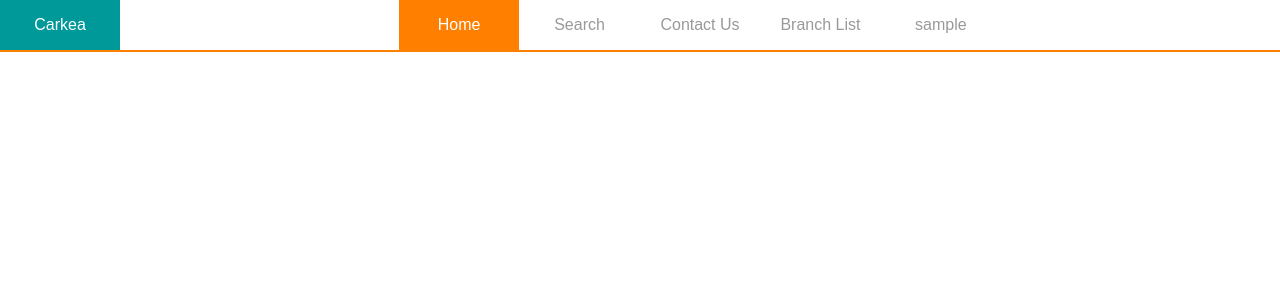
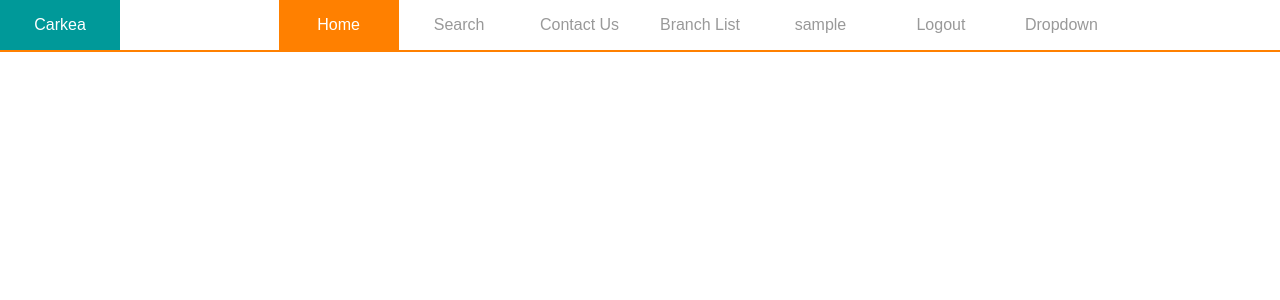
Before and after one commit to Josh2609/Carkea, a PHP site: page / in a window 1280 px wide. Shown: the top 300 px of the page. Run offline with PHP 8.4, Linux system fonts and the light colour scheme; the visitor is signed in with stand-in values (Sample User, id 1).

Commit message:
Added logout, pretty much finished login, started working on a dropdown for account stuff such as purchased cars etc.

```diff
--- a/Style.css
+++ b/Style.css
@@ -109,6 +109,56 @@ footer{
     text-align: center;
 }
 
+
+/* Dropdown Button */
+.dropbtn {
+    background-color: #fff;
+    color: #999999;
+    padding: 16px;
+    font-size: 16px;
+    border: none;
+    cursor: pointer;
+
+}
+
+/* Dropdown button on hover & focus */
+.dropbtn:hover, .dropbtn:focus {
+    background-color: #009999;
+    color: white;
+}
+
+/* The container <div> - needed to position the dropdown content */
+.dropdown {
+    position: relative;
+    display: inline-block;
+}
+
+/* Dropdown Content (Hidden by Default) */
+.dropdown-content {
+    display: none;
+    position: absolute;
+    background-color: #f9f9f9;
+    min-width: 160px;
+    box-shadow: 0px 8px 16px 0px rgba(0,0,0,0.2);
+}
+
+/* Links inside the dropdown */
+.dropdown-content a {
+    color: black;
+    /*padding: 12px 16px;*/
+    text-decoration: none;
+    display: block;
+
+}
+
+/* Change color of dropdown links on hover */
+.dropdown-content a:hover {background-color: #009999}
+
+/* Show the dropdown menu (use JS to add this class to the .dropdown-content container when the user clicks on the dropdown button) */
+.show {display:block;}
+
+
+
 @media screen and (min-width: 600px) {
   .nav li {
     width: 120px;
--- /dev/null
+++ b/dropdown.js
@@ -0,0 +1,20 @@
+/* When the user clicks on the button,
+toggle between hiding and showing the dropdown content */
+function myFunction() {
+    document.getElementById("myDropdown").classList.toggle("show");
+}
+
+// Close the dropdown menu if the user clicks outside of it
+window.onclick = function(event) {
+  if (!event.target.matches('.dropbtn')) {
+
+    var dropdowns = document.getElementsByClassName("dropdown-content");
+    var i;
+    for (i = 0; i < dropdowns.length; i++) {
+      var openDropdown = dropdowns[i];
+      if (openDropdown.classList.contains('show')) {
+        openDropdown.classList.remove('show');
+      }
+    }
+  }
+}
--- a/index.php
+++ b/index.php
@@ -12,6 +12,7 @@ and open the template in the editor.
     <head>
         <meta charset="UTF-8">
         <link rel="stylesheet" type="text/css" href="Style.css" />
+        <script src="dropdown.js"></script>
         <title>Carkea</title>
     </head>
     <body>
@@ -31,12 +32,21 @@ and open the template in the editor.
                     if($_SESSION['loggedIn'] == "true" )
                     {   ?>
                         <li><a href="profile.php"><?=$loggedInUser?></a></li>
+                        <li><a href="php_files/Logout.php">Logout</a></li>
                     <?php } else { ?>
                     <li><a href="login.php">Login</a></li>
                     <?php }
                 } else { ?>
                 <li><a href="login.php">Login</a></li>
                 <?php } ?>
+                <li class="dropdown">
+                    <button onclick="myFunction()" class="dropbtn">Dropdown</button>
+                    <div id="myDropdown" class="dropdown-content">
+                        <a href="#">Link 1</a>
+                        <a href="#">Link 2</a>
+                        <a href="#">Link 3</a>
+                    </div>
+                </li>
                 </ul>
         </div> <!-- nav close -->
         <div class="mainbody">
```
Also changed, not shown: login.php (+13 -1 lines), php_files/LogUserIn.php (renamed from php_files/Login.php, +5 -4 lines), php_files/Logout.php (added, +11 -0 lines), 1 other file.
